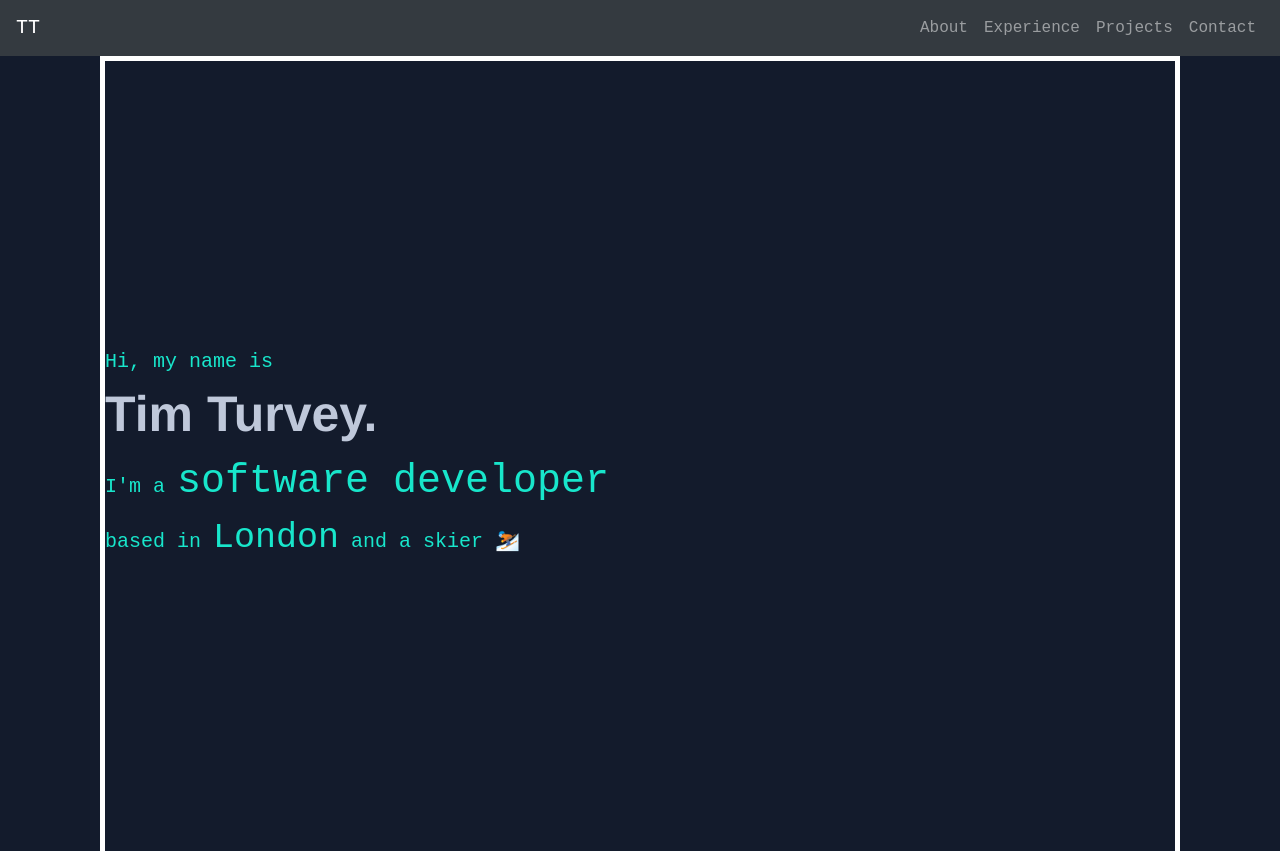
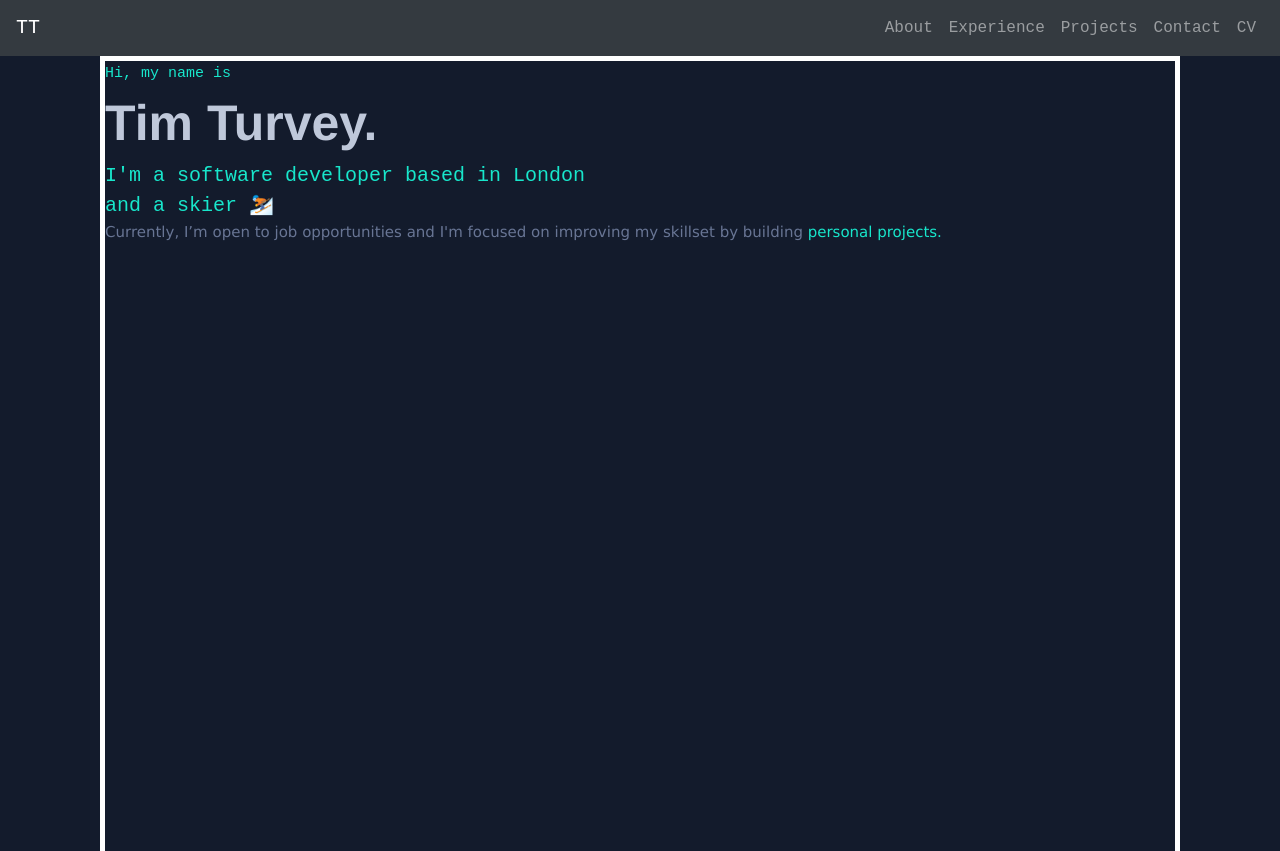
Before and after one commit to TTurvey/Portfolio, a website: page public/views/index.html in a window 1280 px wide. Shown: the top 851 px of the page. Drawn offline with nearby package versions, Linux system fonts and the light colour scheme; files that its build step writes are made by us from their sources; files whose address does not match are found by name; a web font is replaced by a local one.

Commit message:
Navbar links working

```diff
--- /dev/null
+++ b/public/stylesheets/hero.css
@@ -0,0 +1,48 @@
+.intro_part_1 {
+  display:inline-block;
+}
+
+.intro_part_2 {
+  display:inline-block;
+}
+
+.intro_text_type_1 {
+  font-family: 'Fira Code', monospace;
+  color: rgb(24, 230, 203);
+  font-size: 15px;
+}
+
+.intro_text_type_2 {
+  font-family: 'Helvetica';
+  color: rgb(191, 200, 218);
+  font-size: 50px;
+  font-weight: 700;
+}
+
+.intro_text_type_3 {
+  font-family: 'Fira Code', monospace;
+  color: rgb(24, 230, 203);
+  font-size: 20px;
+  font-weight: 300;
+}
+
+.intro_text_type_4 {
+  font-family:Verdana, sans-serif;
+  color: rgb(104, 117, 148);
+  font-size: 15px;
+  font-weight: 300;
+}
+
+.intro_text_type_5 {
+  font-family:Verdana, sans-serif;
+  color: rgb(24, 230, 203);
+  font-size: 15px;
+  font-weight: 300;
+}
+
+.typed_text {
+  font-family: 'Fira Code', monospace;
+  color: rgb(24, 230, 203);
+  font-size: 20px;
+  font-weight: 300;
+}
--- a/public/stylesheets/index.css
+++ /dev/null
@@ -1,39 +0,0 @@
-.intro_bio_type_1 {
-  font-family: 'Fira Code', monospace;
-  color: rgb(24, 230, 203);
-  font-size: 20px;
-}
-
-.intro_bio_type_2 {
-  font-family: 'Helvetica';
-  color: rgb(191, 200, 218);
-  font-size: 50px;
-  font-weight: 700;
-}
-
-.intro_bio_type_3 {
-  font-family: 'Fira Code', monospace;
-  color: rgb(24, 230, 203);
-  font-size: 40px;
-  font-weight: 300;
-}
-
-.intro_bio_type_4 {
-  font-family: 'Fira Code', monospace;
-  color: rgb(24, 230, 203);
-  font-size: 35px;
-  font-weight: 400;
-}
-
-.intro_bio_subsection{
-  font-family: 'Fira Code', monospace;
-  color: rgb(24, 230, 203);
-  font-size: 20px;
-}
-
-.intro_text {
-  font-family: 'Fira Code', monospace;
-  color: rgb(123, 136, 161);
-  font-size: 30px;
-  font-weight: 400;
-}
--- a/public/stylesheets/sections.css
+++ b/public/stylesheets/sections.css
@@ -25,7 +25,7 @@ main {
 .hero_section {
   display: flex;
   /* -webkit-box-pack: center; */
-  justify-content: center;
+  /* justify-content: center; */
   /* -webkit-box-align: center; */
   flex-direction: column;
   align-items: flex-start;
--- a/public/typing_animation.js
+++ b/public/typing_animation.js
@@ -1,4 +1,4 @@
-const typedTextSpan = document.querySelector(".typed-text");
+const typedTextSpan = document.querySelector(".typed_text");
 const cursorSpan = document.querySelector(".cursor");
 
 const textArray = ['a skier ⛷️', 'a music lover 🎶', 'an explorer 🗺️','an optimist 🥛', 'a film fan 🎥', 'a concertgoer 🎸', 'a melophile 🔊', 'a crossfitter 🏋️‍♂️🏃🏊‍♂️', 'a drummer 🥁', 'an ex-auditor 🔎', 'an ex-accountant 🧾', 'a cynophile 🐾', 'a cinephile 🎞️', 'a dog lover 🐕', 'a autodidact'];
@@ -10,7 +10,9 @@ let charIndex = 0;
 
 function type() {
   if (charIndex < textArray[textArrayIndex].length) {
-    if(!cursorSpan.classList.contains("typing")) cursorSpan.classList.add("typing");
+    if(!cursorSpan.classList.contains("typing")){
+      cursorSpan.classList.add("typing")
+    };
     typedTextSpan.textContent += textArray[textArrayIndex].charAt(charIndex);
     charIndex++;
     setTimeout(type, typingDelay);
@@ -23,7 +25,9 @@ function type() {
 
 function erase() {
 	if (charIndex > 0) {
-    if(!cursorSpan.classList.contains("typing")) cursorSpan.classList.add("typing");
+    if(!cursorSpan.classList.contains("typing")) {
+      cursorSpan.classList.add("typing")
+    };
     typedTextSpan.textContent = textArray[textArrayIndex].substring(0, charIndex-1);
     charIndex--;
     setTimeout(erase, erasingDelay);
--- a/public/views/index.html
+++ b/public/views/index.html
@@ -4,7 +4,7 @@
     <meta charset="UTF-8">
     <meta name="viewport" content="width=device-width, initial-scale=1.0">
     <!-- Stylesheets -->
-    <link rel="stylesheet" href="stylesheets/index.css">
+    <link rel="stylesheet" href="stylesheets/hero.css">
     <link rel="stylesheet" href="stylesheets/typing_animation.css">
     <link rel="stylesheet" href="stylesheets/sections.css">
     <link rel="stylesheet" href="stylesheets/about.css">
@@ -46,17 +46,20 @@
       <div class="collapse navbar-collapse" id="navbarMenu">
           <ul class="navbar-nav ml-auto">
               <li class="nav-item">
-                  <a href="#" class="nav-link">About</a>
+                  <a href="#about" class="nav-link">About</a>
               </li>
               <li class="nav-item">
-                <a href="#" class="nav-link">Experience</a>
+                <a href="#experience" class="nav-link">Experience</a>
               </li>
               <li class="nav-item">
-                  <a href="#" class="nav-link">Projects</a>
+                  <a href="#projects" class="nav-link">Projects</a>
               </li>
               <li class="nav-item">
-                <a href="#" class="nav-link">Contact</a>
-            </li>
+                <a href="#contact" class="nav-link">Contact</a>
+              </li>
+              <li class="nav-item">
+                <a href="#" class="nav-link">CV</a>
+              </li>
           </ul>
       </div>
 
@@ -70,27 +73,30 @@
 
     <main class="page_container">
       <section class="hero_section">
-        <div class="intro_bio_type_1">
-          Hi, my name is
-        </div>
-        <div class="intro_bio_type_2">
-          Tim Turvey.
+
+        <div class="intro_part_1">
+          <span class="intro_text_type_1">Hi, my name is </span>
+          <br>
+          <span class="intro_text_type_2">Tim Turvey. </span>
         </div>
 
-        <div class="intro_bio_subsection">
-            <span class="intro_bio_type_1">I'm a </span>
-            <span class="intro_bio_type_3">software developer</span>
+        <div class="intro_part_2">
+          <span class="intro_text_type_3">I'm a software developer based in London</span>
+          <br>
+          <span class="intro_text_type_3">and </span>
+           <!-- <p> and a <span id="intro_text" class="intro_text"></span></p> -->
+          <span class="typed_text"></span><span class="cursor">&nbsp;</span>
         </div>
-        <div class="intro_bio_subsection">
-            <span class="intro_bio_type_1">based in </span>
-            <span class="intro_bio_type_4">London</span>
-            <span class="intro_bio_type_1"> and </span>
-            <!-- <p> and a <span id="intro_text" class="intro_text"></span></p> -->
-            <span class="typed-text"></span><span class="cursor">&nbsp;</span>
+
+        <div class="intro_part_3">
+          <p>
+            <span class="intro_text_type_4">Currently, I’m open to job opportunities and I'm focused on improving my skillset by building <a href="#projects" class="intro_text_type_5">personal projects. </a></span>
+          </p>
         </div>
+
       </section>
 
-      <section class="about_section">
+      <section id="about" class="about_section">
         <div class="about_frame">
           <h1>About</h1>
           <p>
@@ -119,19 +125,20 @@
 
       </section>
 
-      <section class="projects_section">
+      <section id="projects" class="projects_section">
+
         <h1>Projects</h1>
         <div class="projects_frame">
         </div>
       </section>
 
-      <section class="experience_section">
+      <section id="experience" class="experience_section">
         <h1>Experience</h1>
         <div class="experience_frame">
         </div>
       </section>
 
-      <section class="contact_section">
+      <section id="contact" class="contact_section">
         <h1>Contact</h1>
         <div class="contact_frame">
 
```
